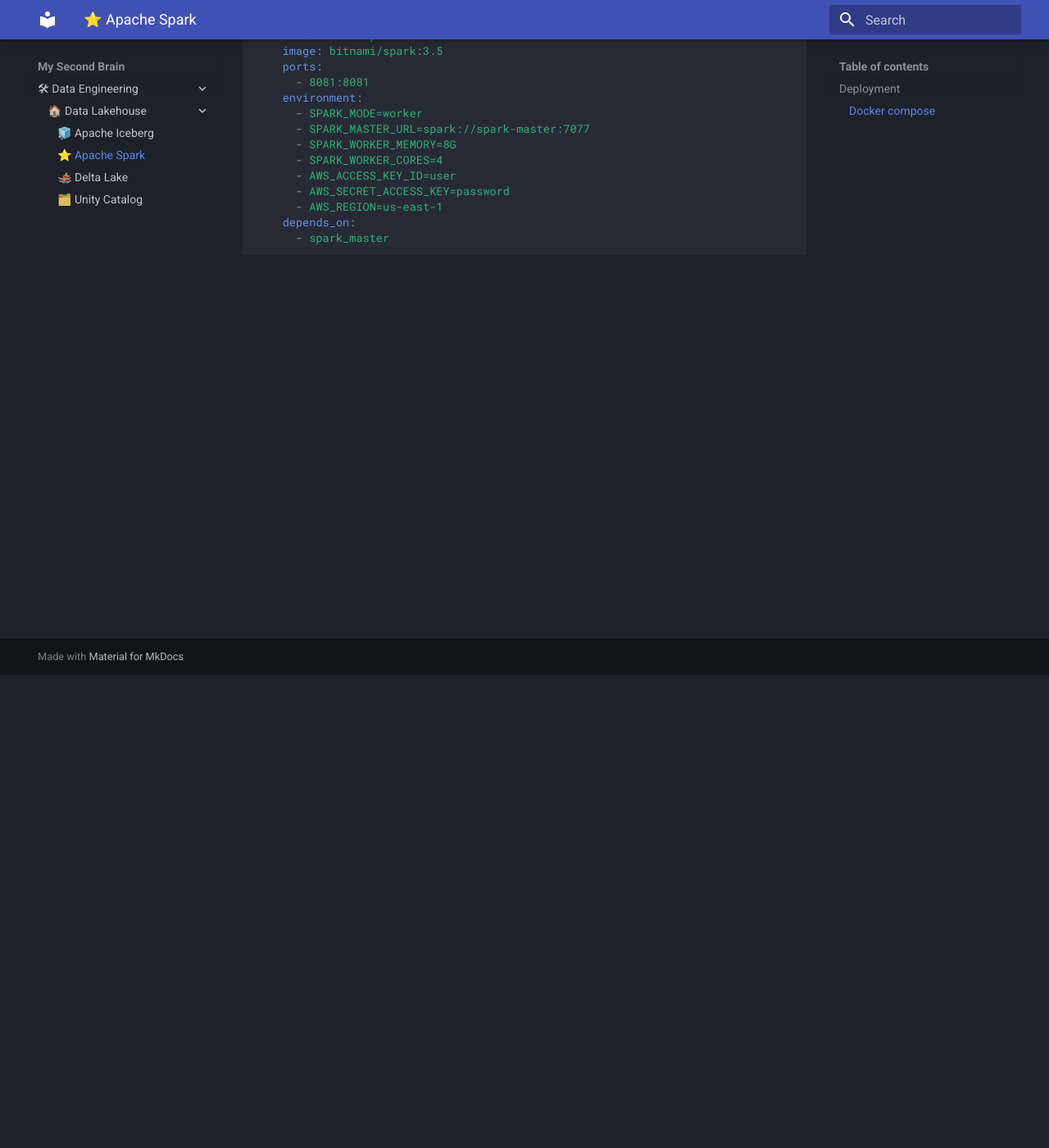
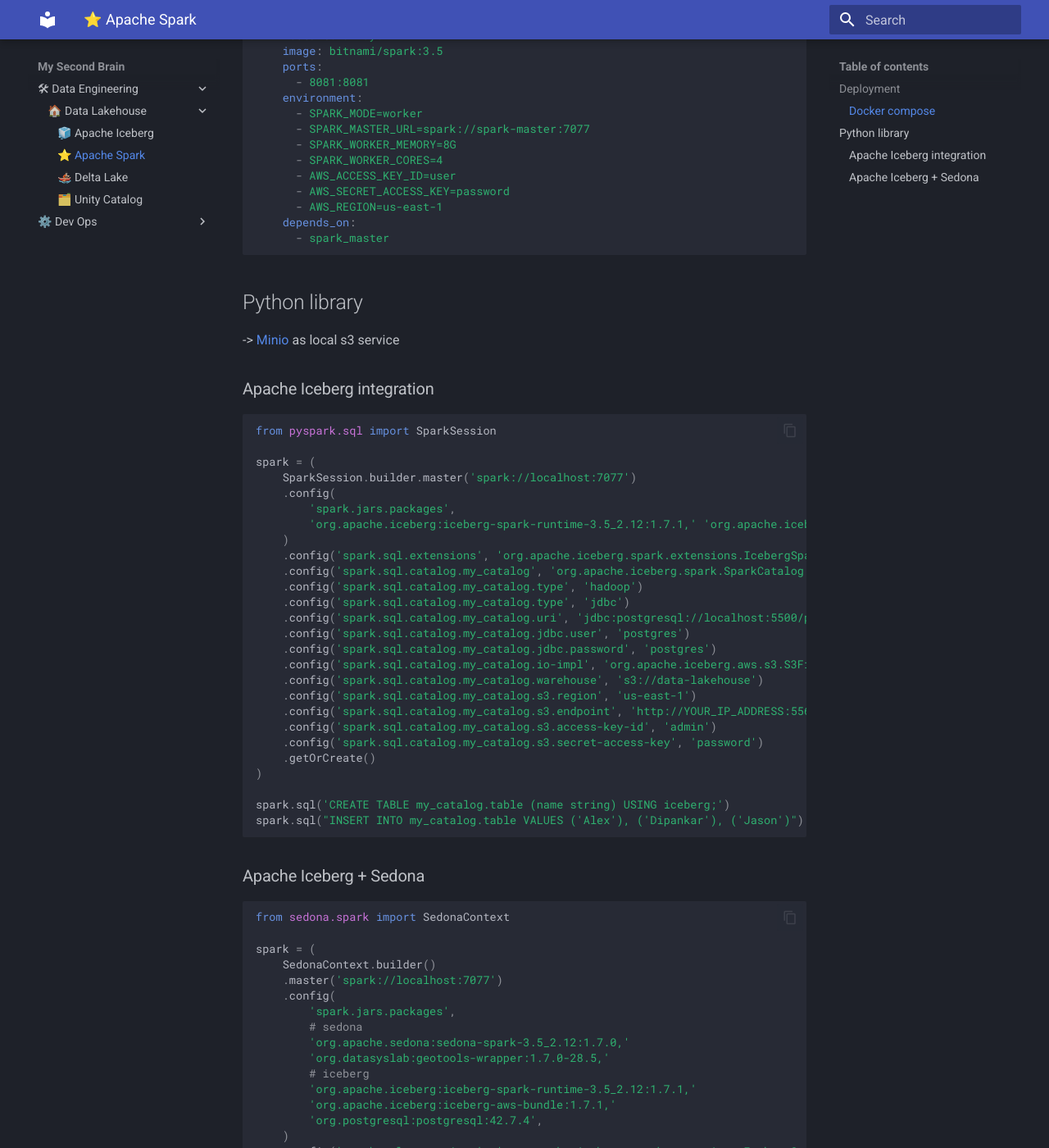
Before and after one commit to HelloJowet/second_brain, an MkDocs documentation site: the page built from docs/data_engineering/data_lakehouse/apache_spark.md, in a window 1280 px wide and 1400 px high, scrolled down 577 px. Shown: the whole window at 82% size. Built offline with MkDocs 1.6.1 and Material for MkDocs 9.7.7, drawn with Linux system fonts in a browser that asks for light colours; some of the changed text lies outside the part shown.

Commit message:
feat: minio and pyspark docs added

````diff
--- a/docs/data_engineering/data_lakehouse/apache_spark.md
+++ b/docs/data_engineering/data_lakehouse/apache_spark.md
@@ -37,3 +37,76 @@ services:
     depends_on:
       - spark_master
 ```
+
+## Python library
+
+-> [Minio](../../dev_ops/services/minio.md) as local s3 service
+
+### Apache Iceberg integration
+
+```python
+from pyspark.sql import SparkSession
+
+spark = (
+    SparkSession.builder.master('spark://localhost:7077')
+    .config(
+        'spark.jars.packages',
+        'org.apache.iceberg:iceberg-spark-runtime-3.5_2.12:1.7.1,' 'org.apache.iceberg:iceberg-aws-bundle:1.7.1,' 'org.postgresql:postgresql:42.7.4',
+    )
+    .config('spark.sql.extensions', 'org.apache.iceberg.spark.extensions.IcebergSparkSessionExtensions')
+    .config('spark.sql.catalog.my_catalog', 'org.apache.iceberg.spark.SparkCatalog')
+    .config('spark.sql.catalog.my_catalog.type', 'hadoop')
+    .config('spark.sql.catalog.my_catalog.type', 'jdbc')
+    .config('spark.sql.catalog.my_catalog.uri', 'jdbc:postgresql://localhost:5500/postgres')
+    .config('spark.sql.catalog.my_catalog.jdbc.user', 'postgres')
+    .config('spark.sql.catalog.my_catalog.jdbc.password', 'postgres')
+    .config('spark.sql.catalog.my_catalog.io-impl', 'org.apache.iceberg.aws.s3.S3FileIO')
+    .config('spark.sql.catalog.my_catalog.warehouse', 's3://data-lakehouse')
+    .config('spark.sql.catalog.my_catalog.s3.region', 'us-east-1')
+    .config('spark.sql.catalog.my_catalog.s3.endpoint', 'http://YOUR_IP_ADDRESS:5561')
+    .config('spark.sql.catalog.my_catalog.s3.access-key-id', 'admin')
+    .config('spark.sql.catalog.my_catalog.s3.secret-access-key', 'password')
+    .getOrCreate()
+)
+
+spark.sql('CREATE TABLE my_catalog.table (name string) USING iceberg;')
+spark.sql("INSERT INTO my_catalog.table VALUES ('Alex'), ('Dipankar'), ('Jason')")
+```
+
+### Apache Iceberg + Sedona
+
+```python
+from sedona.spark import SedonaContext
+
+spark = (
+    SedonaContext.builder()
+    .master('spark://localhost:7077')
+    .config(
+        'spark.jars.packages',
+        # sedona
+        'org.apache.sedona:sedona-spark-3.5_2.12:1.7.0,'
+        'org.datasyslab:geotools-wrapper:1.7.0-28.5,'
+        # iceberg
+        'org.apache.iceberg:iceberg-spark-runtime-3.5_2.12:1.7.1,'
+        'org.apache.iceberg:iceberg-aws-bundle:1.7.1,'
+        'org.postgresql:postgresql:42.7.4',
+    )
+    .config('spark.sql.extensions', 'org.apache.iceberg.spark.extensions.IcebergSparkSessionExtensions')
+    .config('spark.sql.catalog.my_catalog', 'org.apache.iceberg.spark.SparkCatalog')
+    .config('spark.sql.catalog.my_catalog.type', 'jdbc')
+    .config('spark.sql.catalog.my_catalog.uri', 'jdbc:postgresql://localhost:5500/postgres')
+    .config('spark.sql.catalog.my_catalog.jdbc.user', 'postgres')
+    .config('spark.sql.catalog.my_catalog.jdbc.password', 'postgres')
+    .config('spark.sql.catalog.my_catalog.io-impl', 'org.apache.iceberg.aws.s3.S3FileIO')
+    .config('spark.sql.catalog.my_catalog.warehouse', 's3://data-lakehouse')
+    .config('spark.sql.catalog.my_catalog.s3.region', 'us-east-1')
+    .config('spark.sql.catalog.my_catalog.s3.endpoint', 'http://YOUR_IP_ADDRESS:5561')
+    .config('spark.sql.catalog.my_catalog.s3.access-key-id', 'admin')
+    .config('spark.sql.catalog.my_catalog.s3.secret-access-key', 'password')
+    .config('spark.sql.catalog.my_catalog.s3.path-style-access', 'true')
+    .getOrCreate()
+)
+
+spark.sql('CREATE TABLE my_catalog.table8 (name string) USING iceberg;')
+spark.sql("INSERT INTO my_catalog.table8 VALUES ('Alex'), ('Dipankar'), ('Jason')")
+```
````
Also changed, not shown: docs/data_engineering/data_lakehouse/apache_iceberg.md (+4 -0 lines), docs/dev_ops/services/minio.md (added, +46 -0 lines), docs/dev_ops/.pages (added), docs/dev_ops/services/.pages (added).
